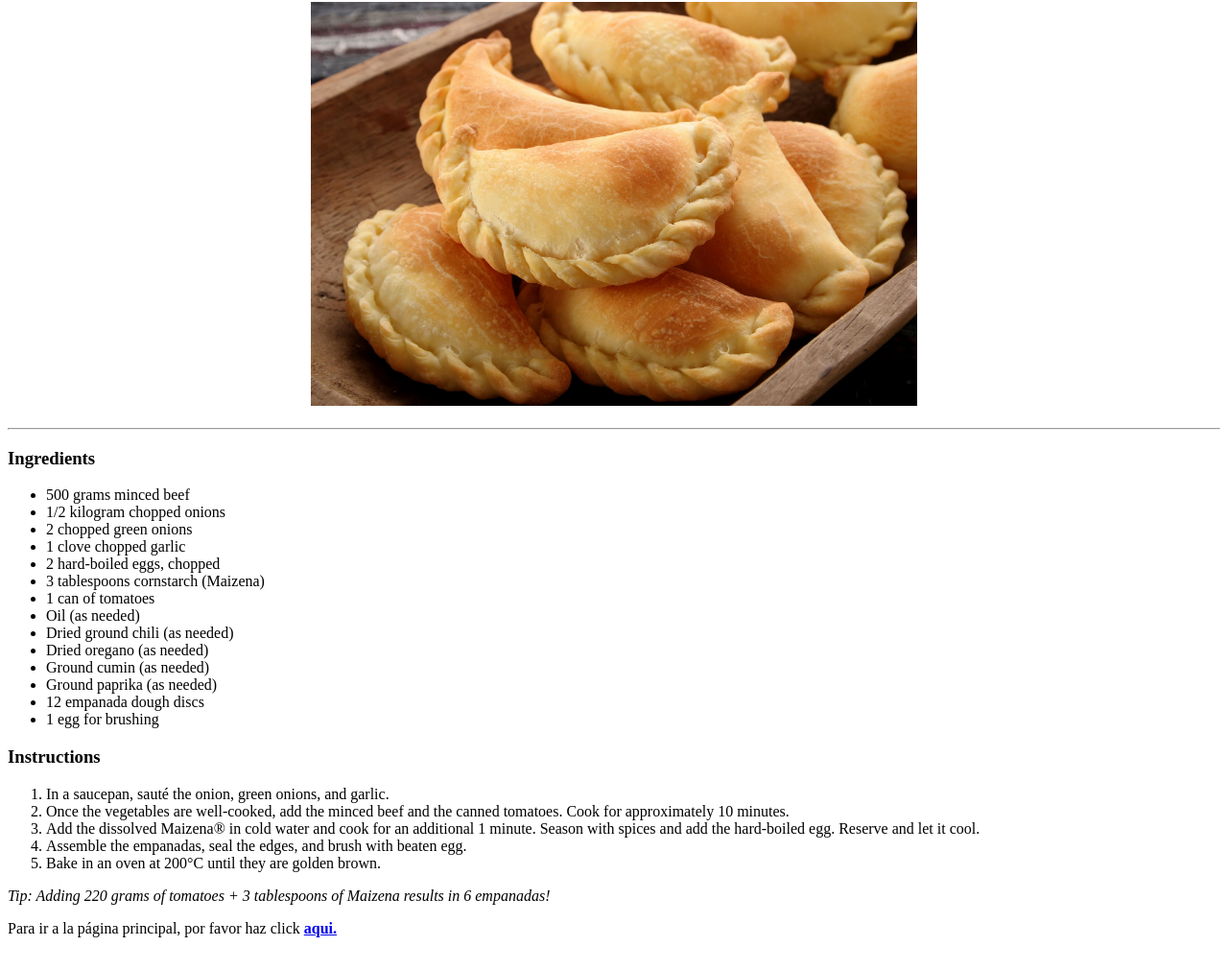
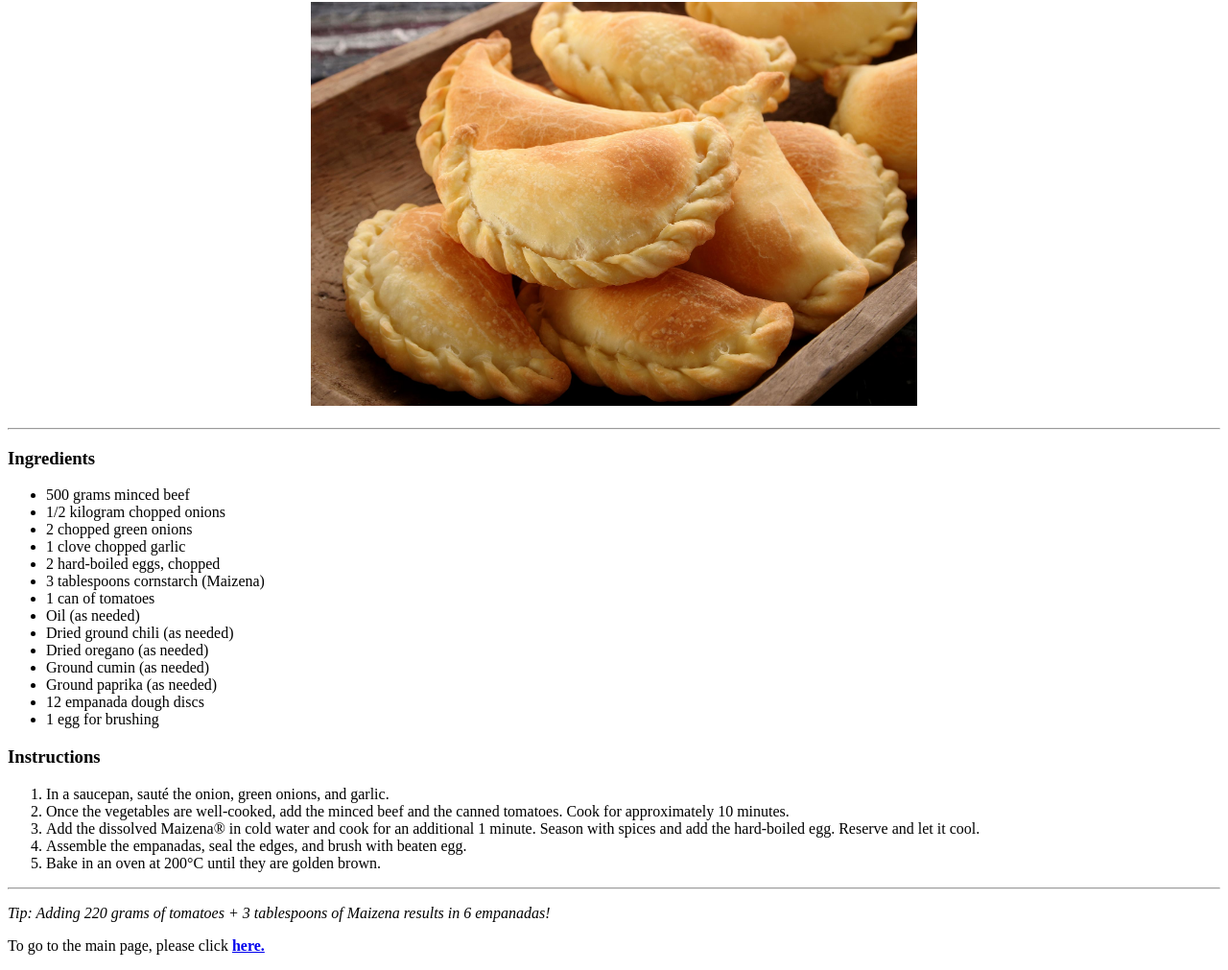
Before and after one commit to Janote/odin-recipes, a plain HTML site: page recipes/empanadas.html in a window 1280 px wide. Shown: the part 78-1089 px from the top of the page at 96% size. Drawn offline with Linux system fonts and the light colour scheme.

Commit message:
Error in Empanadas page: I forgot to change the language of the last paragraph.

```diff
--- a/recipes/empanadas.html
+++ b/recipes/empanadas.html
@@ -41,8 +41,10 @@
         <li>Bake in an oven at 200°C until they are golden brown.</li>
     </ol>
 
+    <hr>
+
     <p><em>Tip: Adding 220 grams of tomatoes + 3 tablespoons of Maizena results in 6 empanadas!</em></p>
 
-    <p>Para ir a la página principal, por favor haz click <b><a href="../index.html">aqui.</a></b></p>
+    <p>To go to the main page, please click <b><a href="../index.html">here.</a></b></p>
 </body>
 </html>
```
